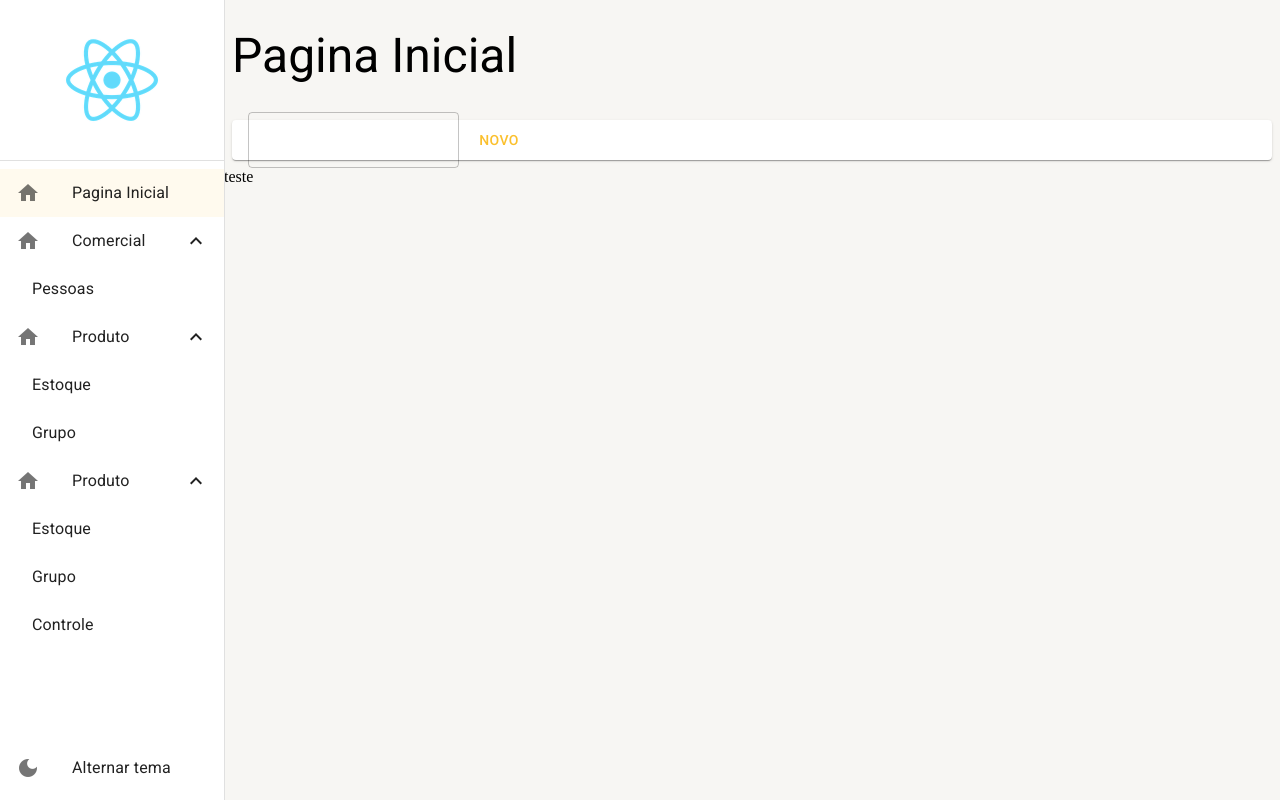
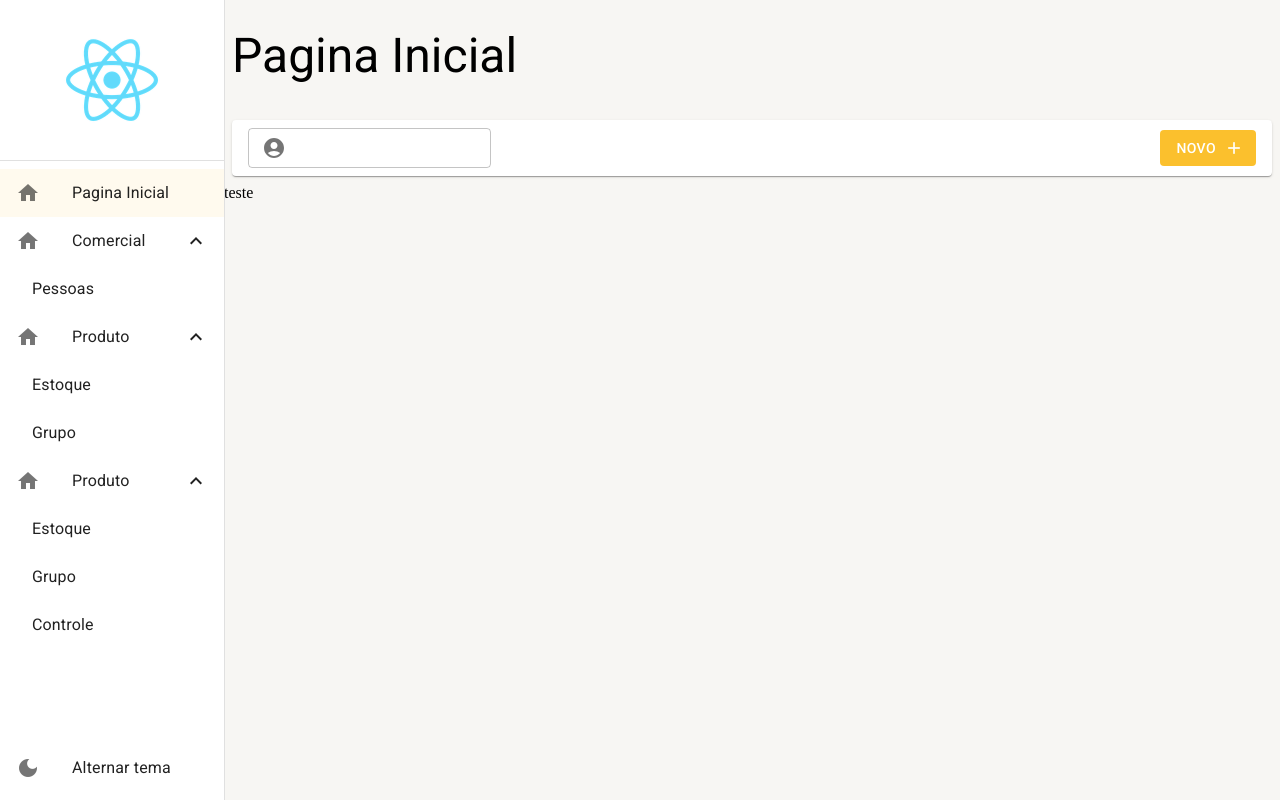
Before and after one commit to Maik-Biazi/erp, a React (Create React App) app in the folder erp-sistema/: page /pagina-inicial in a window 1280 px wide. Built offline with nearby package versions, Linux system fonts and the light colour scheme.

Commit message:
finalizando barraDeFerramenta

```diff
--- a/erp-sistema/src/pages/dashboard/Dashboard.tsx
+++ b/erp-sistema/src/pages/dashboard/Dashboard.tsx
@@ -4,7 +4,7 @@ import { LayoutBaseDePagina } from "../../shared/layout"
 export const Dashboard = ()=>{
     return(
         <LayoutBaseDePagina titulo="Pagina Inicial" barraDeFerramentas={(
-            <BarraDeFerramentas/>
+            <BarraDeFerramentas mostrarInputBusca/>
         )}>
             teste
         </LayoutBaseDePagina>
--- a/erp-sistema/src/shared/components/barra-de-ferramenta/BarraDeFerramentas.tsx
+++ b/erp-sistema/src/shared/components/barra-de-ferramenta/BarraDeFerramentas.tsx
@@ -1,19 +1,74 @@
-import { Box, Button, Paper, TextField, useTheme } from "@mui/material";
+import { AccountCircle } from "@mui/icons-material";
+import {
+  Box,
+  Button,
+  Icon,
+  InputAdornment,
+  Paper,
+  TextField,
+  useTheme,
+} from "@mui/material";
 
-export const BarraDeFerramentas: React.FC = () => {
+interface IBarraDeFerramentasProps {
+  textoDaBusca?: string;
+  mostrarInputBusca?: boolean;
+  aoMudarTextoDeBusca?: (novoTexto: string) => void;
+
+  textoBotaoNovo?: string;
+  mostrarBotaoNovo?: boolean;
+  aoClicarEmNovo?: () => void;
+}
+
+export const BarraDeFerramentas: React.FC<IBarraDeFerramentasProps> = ({
+  textoDaBusca = "",
+  mostrarInputBusca = false,
+  aoMudarTextoDeBusca,
+
+  aoClicarEmNovo,
+  textoBotaoNovo = "Novo",
+  mostrarBotaoNovo = true,
+}) => {
   const theme = useTheme();
   return (
     <Box
       height={theme.spacing(5)}
       marginX={1}
+      padding={1}
       paddingX={2}
       display="flex"
       gap={1}
       alignItems="center"
       component={Paper}
     >
-      <TextField />
-      <Button>Novo</Button>
+      {mostrarInputBusca && (
+        <TextField
+          size="small"
+          value={textoDaBusca}
+          onChange={(e) => aoMudarTextoDeBusca?.(e.target.value)}
+          InputProps={{
+            startAdornment: (
+              <InputAdornment position="start">
+                <AccountCircle />
+              </InputAdornment>
+            ),
+          }}
+          variant="outlined"
+        />
+      )}
+
+      <Box flex={1} display="flex" justifyContent="end">
+        {mostrarBotaoNovo && (
+          <Button
+            variant="contained"
+            color="primary"
+            disableElevation
+            onClick={aoClicarEmNovo}
+            endIcon={<Icon>add</Icon>}
+          >
+            {textoBotaoNovo}
+          </Button>
+        )}
+      </Box>
     </Box>
   );
 };
```
